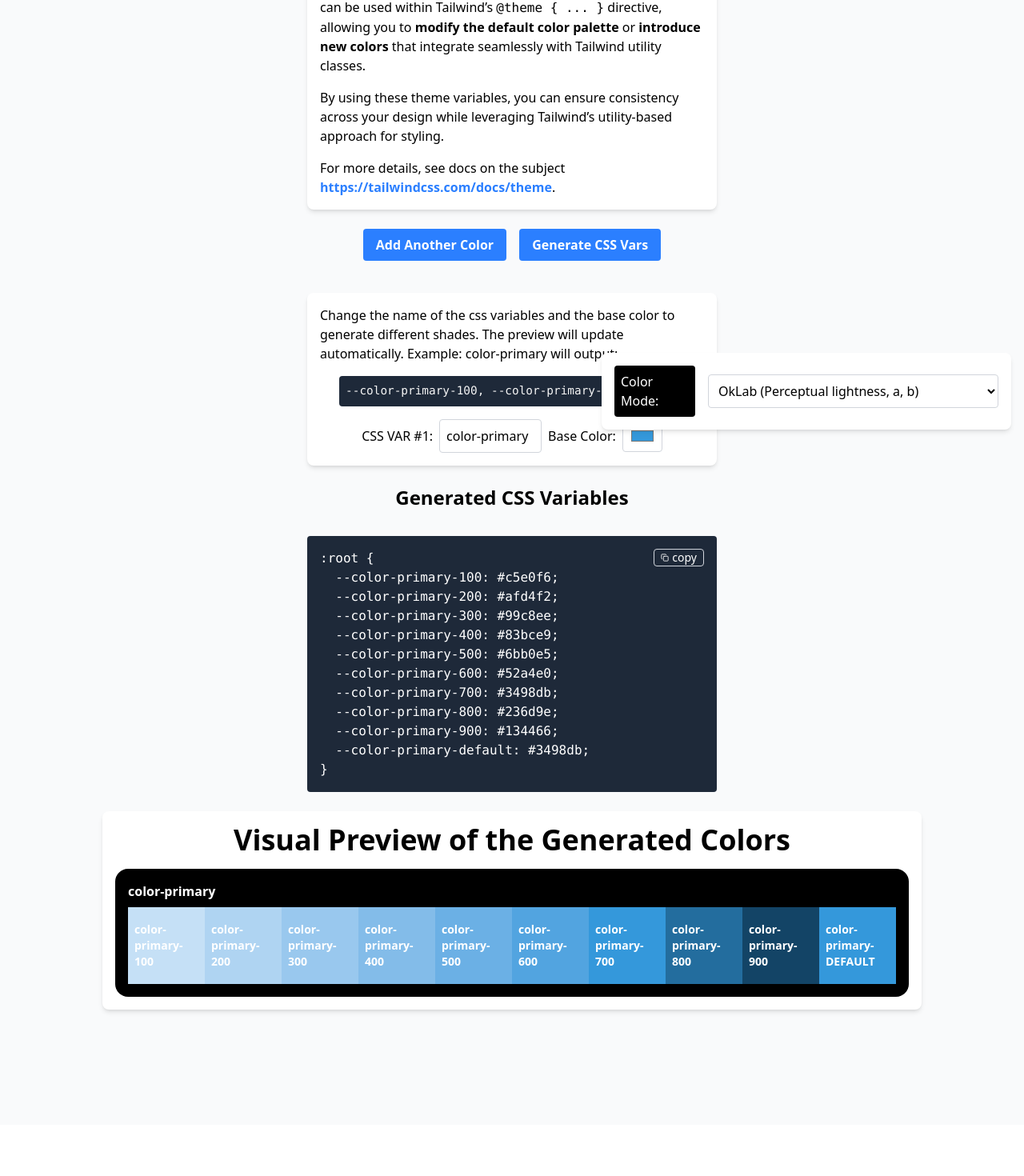
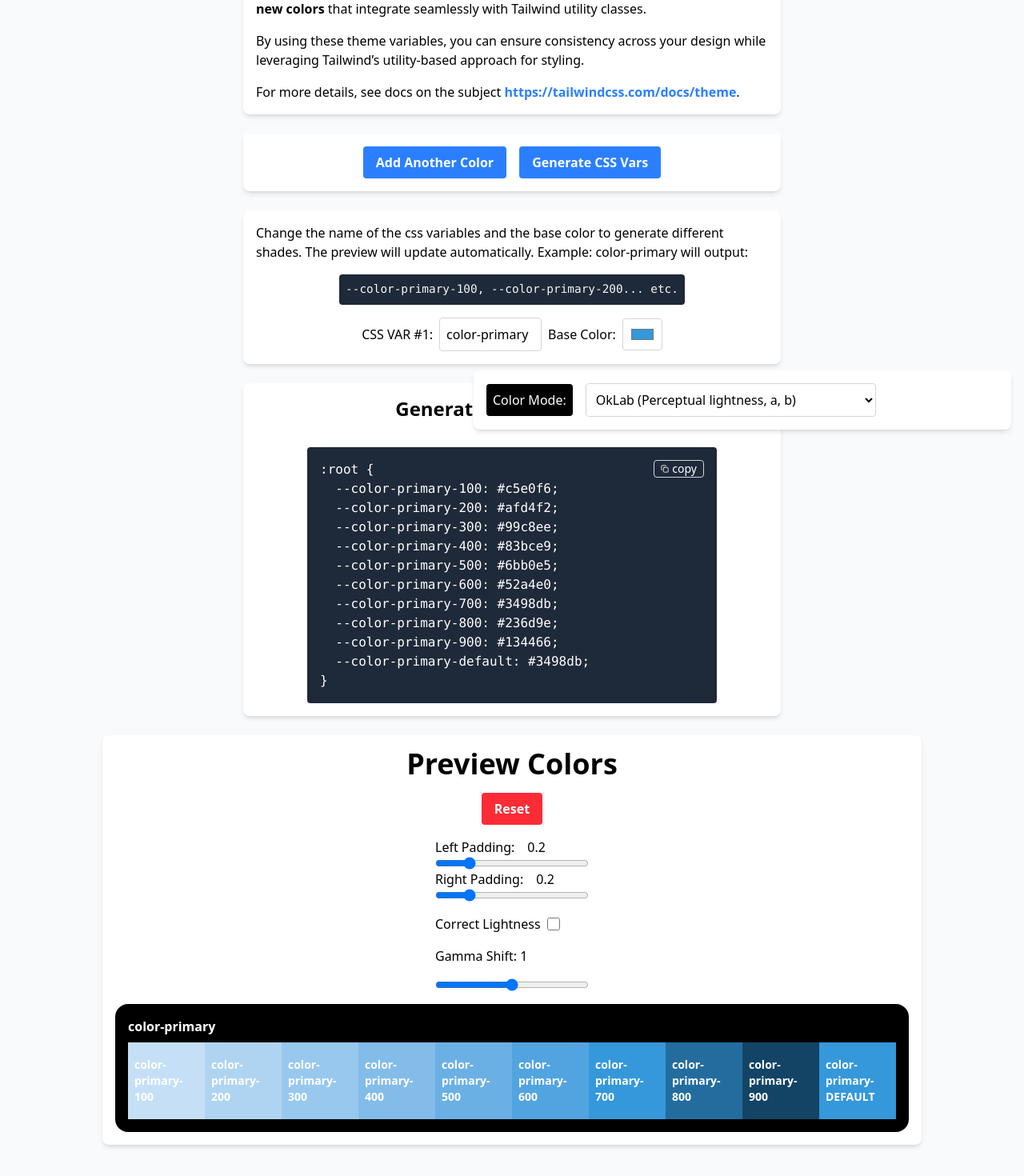
Before and after one commit to Maxiviper117/generate-colors-tailwindv4, a SvelteKit app: page / in a window 1280 px wide. Shown: the part 243-1713 px from the top of the page at 80% size. Before the commit the page ends 1649 px from the top, so only its background shows below. Built offline with nearby package versions, Linux system fonts and the light colour scheme.

Commit message:
add dynamic scaling options for color generation and enhance UI layout

```diff
--- a/src/routes/+page.svelte
+++ b/src/routes/+page.svelte
@@ -5,6 +5,19 @@
 	// Array of color set objects; each one has an id, variable name, and a base color.
 	let colorSets = $state([{ id: 0, varName: 'color-primary', baseColor: '#3498db' }]);
 	let colorSetCounter = 1; // Next id to use
+	let scaleCorrectLightness = $state(false);
+	let scaleGamma = $state(1.0);
+	let scalePadding = $state([0.2, 0.2]);
+
+	function reset() {
+		colorSets = [{ id: 0, varName: 'color-primary', baseColor: '#3498db' }];
+		colorSetCounter = 1;
+		scaleCorrectLightness = false;
+		scaleGamma = 1.0;
+		scalePadding = [0.2, 0.2];
+
+		generateAndDisplayShades(); // Call to update shades after reset
+	}
 
 	const colorModeTooltip = {
 		hcl: 'HCL (Hue, Chroma, Lightness)',
@@ -58,8 +71,10 @@
 	function generateShades(baseColor: string) {
 		const scale = chroma
 			.scale(['white', baseColor, 'black'])
+			.correctLightness(scaleCorrectLightness)
+			.gamma(scaleGamma)
 			.domain([0, 0.65, 1])
-			.padding([0.2, 0.2])
+			.padding(scalePadding)
 			.mode(colorMode)
 			.colors(9);
 
@@ -132,9 +147,9 @@
 </svelte:head>
 
 <main class="flex min-h-screen flex-col items-center gap-6 bg-gray-50 p-4 pb-36">
-	<div class="flex max-w-lg flex-col items-center gap-4 rounded-lg bg-white p-4 shadow-md">
+	<div class="flex max-w-2xl flex-col items-center gap-4 rounded-lg bg-white p-4 shadow-md">
 		<h2 class="text-2xl font-bold">Dynamic Shades to CSS Variables</h2>
-		<div class="flex max-w-lg flex-col gap-4">
+		<div class="flex max-w-2xl flex-col gap-4">
 			<p>
 				The purpose of this tool is to generate CSS variables for different shades of a base color.
 				You can add multiple color sets and generate the corresponding CSS variables, which will be
@@ -162,7 +177,7 @@
 	</div>
 	<!-- Change color modes -->
 	<div
-		class="fixed right-0 bottom-5 z-10 mt-4 mr-4 flex w-full max-w-lg items-center gap-4 rounded-lg bg-white p-4 shadow-md"
+		class="fixed right-0 bottom-5 z-10 mt-4 mr-4 flex w-full max-w-2xl items-center gap-4 rounded-lg bg-white p-4 shadow-md"
 	>
 		<label class="tooltip rounded bg-black px-2 py-2 font-medium text-white" for="colorMode"
 			>Color Mode:
@@ -183,16 +198,16 @@
 		</select>
 	</div>
 
-	<div class="mb-4 flex justify-center space-x-4">
+	<div class="flex w-full max-w-2xl justify-center gap-4 rounded-lg bg-white p-4 shadow-md">
 		<button
-			class="rounded bg-blue-500 px-4 py-2 font-bold text-white hover:bg-blue-700 active:scale-95"
+			class="rounded bg-blue-500 px-4 py-2 font-bold text-white transition hover:scale-105 hover:bg-blue-700 active:scale-95"
 			onclick={() => {
 				addColorSet();
 				generateAndDisplayShades();
 			}}>Add Another Color</button
 		>
 		<button
-			class="rounded bg-blue-500 px-4 py-2 font-bold text-white hover:bg-blue-700 active:scale-95"
+			class="rounded bg-blue-500 px-4 py-2 font-bold text-white transition hover:scale-105 hover:bg-blue-700 active:scale-95"
 			onclick={generateAndDisplayShades}>Generate CSS Vars</button
 		>
 		<!-- <button
@@ -202,7 +217,7 @@
 	</div>
 
 	<!-- Loop through the color sets -->
-	<div class="flex max-w-lg flex-col items-center gap-4 rounded-lg bg-white p-4 shadow-md">
+	<div class="flex max-w-2xl flex-col items-center gap-4 rounded-lg bg-white p-4 shadow-md">
 		<p class="w-full">
 			Change the name of the css variables and the base color to generate different shades. The
 			preview will update automatically. Example: color-primary will output:
@@ -247,16 +262,16 @@
 	</div>
 
 	<!-- Display the generated CSS variables -->
-	<div class="flex w-full flex-col items-center gap-4">
+	<div class="flex w-full max-w-2xl flex-col items-center gap-4 rounded-lg bg-white p-4 shadow-md">
 		<h2 class="text-2xl font-bold">Generated CSS Variables</h2>
-		<div class="relative mt-4 w-4/5 max-w-lg">
+		<div class="relative mt-4 w-4/5 max-w-2xl">
 			<code
 				class="block w-full overflow-x-auto rounded bg-gray-800 p-4 whitespace-pre-wrap text-white"
 			>
 				{cssOutput}
 			</code>
 			<button
-				class="absolute top-0 right-0 mt-4 mr-4 inline-flex items-center gap-1 rounded border border-gray-300 px-2 text-sm text-white hover:border-gray-500 hover:bg-gray-700 active:scale-95"
+				class="absolute top-0 right-0 mt-4 mr-4 inline-flex items-baseline gap-1 rounded border border-gray-300 px-2 text-sm text-white transition hover:scale-105 hover:border-gray-500 hover:bg-gray-700 hover:shadow-[0px_0px_10px_rgba(255,255,255,1)] active:scale-95"
 				onclick={copyToClipboard}
 			>
 				<Copy color="white" size={10} class="" />
@@ -266,8 +281,51 @@
 	</div>
 
 	<div class="flex flex-col items-center gap-4 rounded-lg bg-white p-4 shadow-md">
-		<div>
-			<h2 class="text-4xl font-bold">Visual Preview of the Generated Colors</h2>
+		<div class="flex w-full flex-col justify-between items-center gap-4">
+			<h2 class="text-4xl font-bold">Preview Colors</h2>
+			<button onclick={reset} class="rounded bg-red-500 px-4 py-2 font-bold text-white transition hover:bg-red-700 active:scale-95">Reset</button>
+		</div>
+		<div class="flex min-w-48 flex-col justify-center gap-4">
+			<div class="flex flex-col">
+				<p class="tooltip relative flex items-center gap-2">
+					<span class="font-medium"
+						>Left Padding:<span class="w-[50px] px-4">{scalePadding[0]}</span></span
+					>
+					<span class="tooltip-text absolute">Adjust left padding</span>
+				</p>
+				<input type="range" min="0" max="1" step="0.01" bind:value={scalePadding[0]} />
+				<p class="tooltip relative flex items-center gap-2">
+					<span class="font-medium"
+						>Right Padding:<span class="w-[50px] px-4">{scalePadding[1]}</span></span
+					>
+					<span class="tooltip-text absolute">Adjust right padding</span>
+				</p>
+				<input type="range" min="0" max="1" step="0.01" bind:value={scalePadding[1]} />
+			</div>
+			<p class="flex items-center gap-2">
+				<span class="font-medium">Correct Lightness</span>
+				<input
+					bind:checked={scaleCorrectLightness}
+					type="checkbox"
+					class="h-4 w-4 rounded border-gray-300 text-blue-600"
+				/>
+			</p>
+			<p class="tooltip relative flex items-center gap-2">
+				<span class="font-medium">Gamma Shift:</span>
+				<span>{scaleGamma}</span>
+				<span class="tooltip-text"
+					>Gamma-correction can be used to "shift" a scale's center more the the beginning {'(gamma < 1)'}
+					or end {'(gamma > 1)'}, typically used to "even" the lightness gradient. Default is 1.</span
+				>
+			</p>
+			<input
+				type="range"
+				min="0"
+				max="2"
+				step="0.01"
+				bind:value={scaleGamma}
+				disabled={scaleCorrectLightness}
+			/>
 		</div>
 
 		<!-- Dummy boxes to preview the generated colors -->
@@ -308,8 +366,8 @@
 	.tooltip-text {
 		opacity: 0;
 		visibility: hidden;
-		width: max-content;
-		background-color: rgba(0, 0, 0, 0.75);
+		max-width: 500px; /* Set the maximum width */
+		background-color: rgba(0, 0, 0, 1);
 		color: #fff;
 		text-align: center;
 		border-radius: 4px;
@@ -321,7 +379,7 @@
 		left: 50%;
 		transform: translateX(-50%);
 		transition: opacity 0.2s ease-in-out;
-		white-space: nowrap;
+		white-space: normal; /* Allow text wrapping */
 	}
 	.tooltip:hover .tooltip-text {
 		opacity: 1;
```
